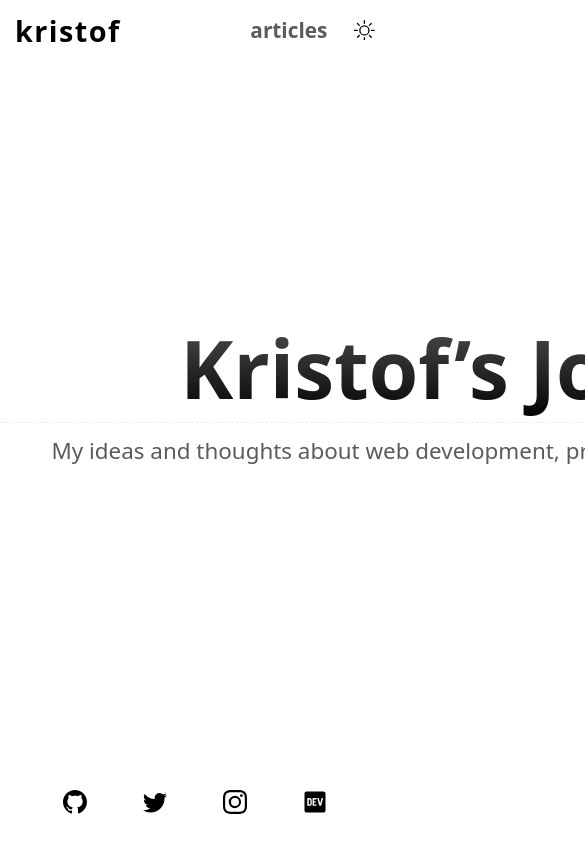
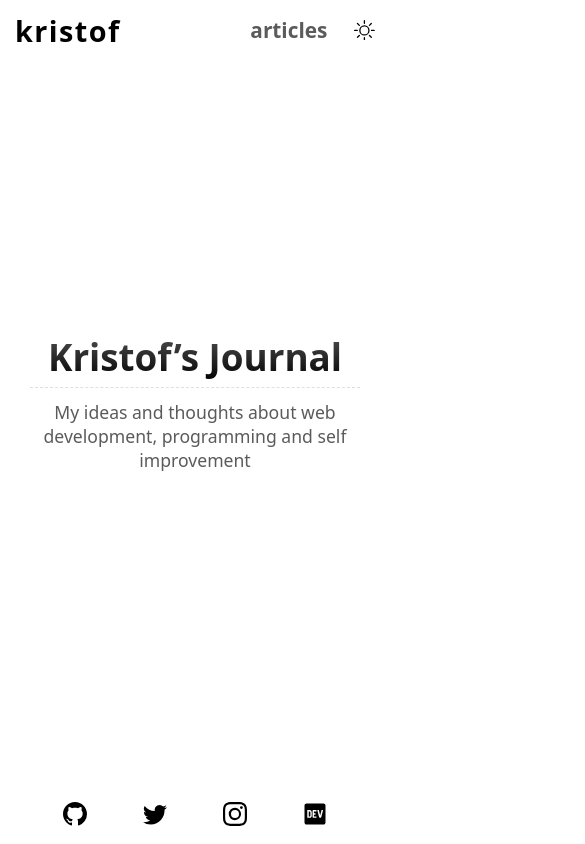
Before and after one commit to kristof1345/kristof-v.1, a Next.js app: page / in a window 390 px wide. Shown: the top 844 px of the page, 585 px wide, since content can reach past the window. Built offline with nearby package versions, Linux system fonts and the light colour scheme.

Commit message:
main mobile

```diff
--- a/src/styles/globals.scss
+++ b/src/styles/globals.scss
@@ -46,7 +46,7 @@ $font1: raleway, system-ui;
 
 .divider {
   border: none;
-  border-top: 0.5px dashed #ececec;
+  border-top: 0.5px dashed #dfdfdf;
   width: 1000px;
   margin-bottom: 12px;
 }
@@ -78,7 +78,6 @@ header {
   }
 
   nav {
-    justify-self: center;
     font-size: 1.3rem;
     font-weight: 600;
   }
@@ -205,8 +204,17 @@ footer {
 }
 
 @media (max-width: 600px) {
+  .dark-divider {
+    width: 330px;
+  }
+
+  .divider {
+    width: 330px;
+  }
+
   header {
     padding: 0 15px;
+    border: none;
 
     h2 {
       font-size: 1.8rem;
@@ -215,6 +223,7 @@ footer {
     nav {
       flex-basis: 50%;
       text-align: end;
+      gap: 10px;
     }
 
     .theme-toggle {
@@ -223,35 +232,73 @@ footer {
   }
 
   .index-main {
-    display: flex;
-    flex: 1 1 auto;
-
     .welcomer {
-      display: flex;
-      flex-grow: 1;
-      justify-content: center;
-      align-items: center;
-      flex-direction: column;
-
       h1 {
-        font-size: 5rem;
-        background: -webkit-linear-gradient(#535353, #000000);
-        -webkit-background-clip: text;
-        -webkit-text-fill-color: transparent;
-        font-weight: 900;
-      }
-
-      .darkh1 {
-        background: -webkit-linear-gradient(#a0a0a0, #ffffff);
-        -webkit-background-clip: text;
-        -webkit-text-fill-color: transparent;
+        font-size: 2.3rem;
+        margin-bottom: 5px;
       }
 
       p {
-        font-size: 1.4rem;
-        font-weight: 400;
-        padding-bottom: 40px;
+        font-size: 1.1rem;
+        padding: 0 8px 40px 8px;
+        text-align: center;
       }
     }
   }
+
+  footer {
+    height: 60px;
+  }
 }
+
+@media (max-width: 300px) {
+  .dark-divider {
+    width: 280px;
+  }
+
+  .divider {
+    width: 280px;
+  }
+
+  header {
+    padding: 0 10px;
+    border: none;
+
+    h2 {
+      font-size: 1.8rem;
+    }
+
+    nav {
+      flex-basis: 35%;
+      text-align: end;
+      font-size: 1.2rem;
+    }
+
+    .theme-toggle {
+      flex-basis: 5%;
+    }
+  }
+
+  .index-main {
+    .welcomer {
+      h1 {
+        font-size: 1.8rem;
+        margin-bottom: 5px;
+      }
+
+      p {
+        font-size: 1rem;
+        padding: 0 8px 40px 8px;
+        text-align: center;
+      }
+    }
+  }
+
+  footer {
+    height: 60px;
+    padding: 0 20px;
+    a {
+      font-size: 1.25rem;
+    }
+  }
+}
```
